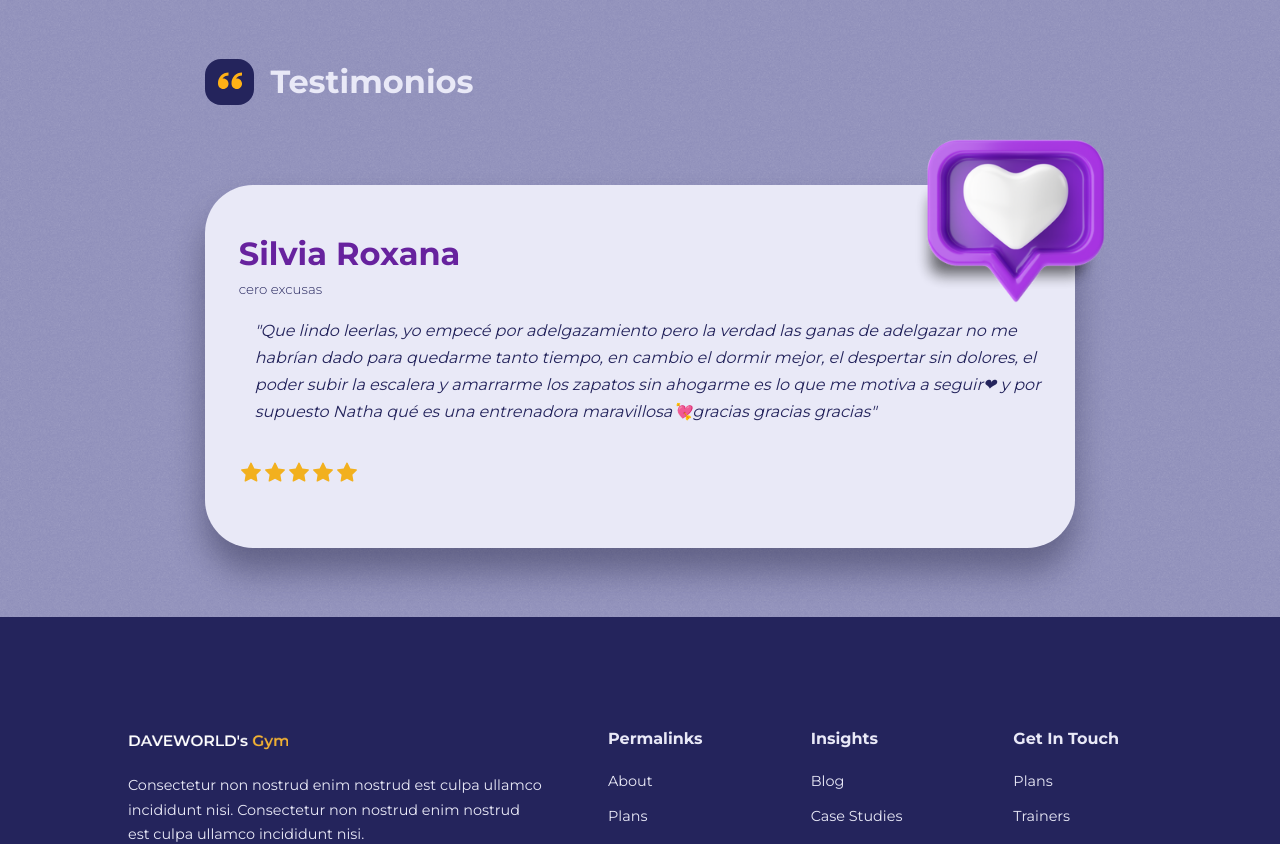
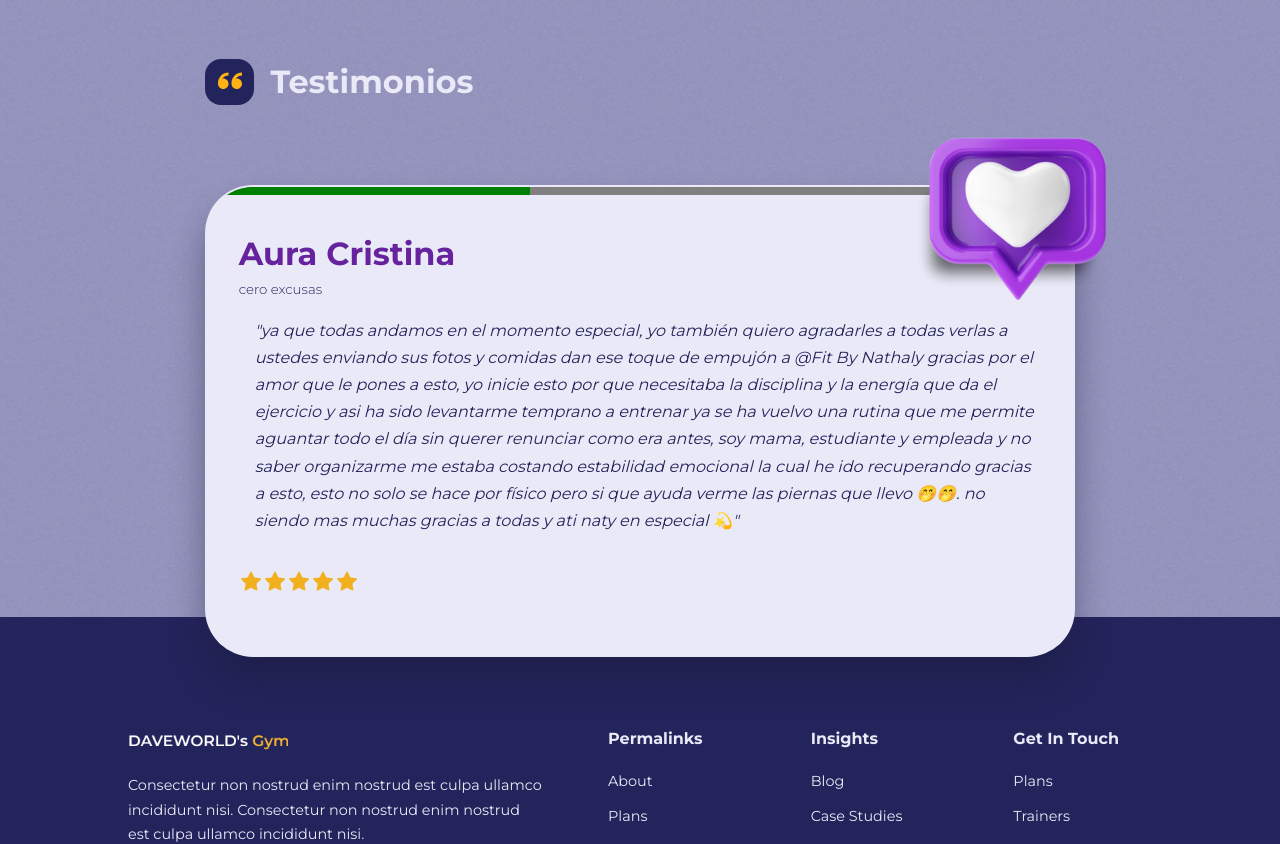
Before and after one commit to hecmarrufo/fitByNathy, a React (Create React App) app: page / in a window 1280 px wide. Shown: the part 3540-4384 px from the top of the page. Built offline with nearby package versions, Linux system fonts and the light colour scheme; a web font is replaced by a local one.

Commit message:
fixes to testimonial coundtown

```diff
--- a/src/components/Testimonial.jsx
+++ b/src/components/Testimonial.jsx
@@ -10,34 +10,26 @@ import gsap from "gsap";
 
 const Testimonial = () => {
 	const [index, setIndex] = useState(0);
+	const [click__flag, setClick__flag] = useState(true);
 	const { id, name, quote, job } = testimonials[index];
 
+	const handleFlagChange = () =>{ setClick__flag(!click__flag); };
 	const handleAfterTestimonial = () => {
 		setIndex((prevValue) => {
-			console.log('seveneleven1989',prevValue);
-			return prevValue + 1;
+			return (prevValue + 1 > testimonials.length - 1 ) ? 0 : prevValue + 1;
 		});
-		if (index >= testimonials.length - 1) {
-			setIndex(0);
+	};
+
+
+	useEffect(() => {
+		if(document.querySelector('.testimonial')){
+			const changeIndex__tl = gsap.timeline({repeat: -1, repeatDelay: 1});
+			changeIndex__tl.from([".testimonial", '.testimonial__heart', '.progressBar'], {opacity:-10, duration:1.3})
+			changeIndex__tl.to([".testimonial", '.testimonial__heart', '.progressBar'], {opacity:1, duration:1})
+			changeIndex__tl.call(handleAfterTestimonial, [], "-=1.3")
+			changeIndex__tl.to('.progressBar', {value: 100, ease: 'none', duration: 10})
 		}
-	};
-	useEffect(() => {
-		const interval = setInterval(() => {
-			gsap.fromTo(`.card-${id}`, {
-				autoAlpha: -10,
-				onComplete: () => {
-					/* eslint-disable no-unused-expressions */
-					handleAfterTestimonial
-				}
-			},
-			{
-				duration: 0.5,
-				autoAlpha: 1,
-			})
-		}, 2500);
-		return () => clearInterval(interval);
-	// eslint-disable-next-line react-hooks/exhaustive-deps
-    },[]);
+	},[click__flag]);
 
 
 	return (
@@ -48,11 +40,11 @@ const Testimonial = () => {
 					title="Testimonios"
 					className="testimonials__head"
 				/>
-				<div className="review__container"  onClick={handleAfterTestimonial}>
-					<Card className={`testimonial cardo -${id}`}>
-						<div className="testimonial__heart">
-							<img src={Heart} alt="testimonios"/>
-						</div>
+				<div className="review__container"  onClick={handleFlagChange}>
+					<div className="testimonial__heart">
+						<img src={Heart} alt="testimonios"/>
+					</div>
+					<Card className={`testimonial card-${id}`}>
 						<h2>{name||"Anónimo"}</h2>
 						<small className="testimonial__title">{job}</small>
 						<p className="testimonial__quote">{`"${quote}"`}</p>
@@ -63,6 +55,7 @@ const Testimonial = () => {
 							<AiFillStar color='#f2b01e'/>
 							<AiFillStar color='#f2b01e'/>
 						</div>
+						<progress className="progressBar" value="0" max="100"></progress>
 					</Card>
 				</div>
 			</div>
--- a/src/data.js
+++ b/src/data.js
@@ -156,60 +156,60 @@ export const testimonials = [
         quote: "@Fit By Nathaly estoy super emocionada y no es a mí a la que van dirigida tan hermosas palabras de cada una, y es que, estamos claras que tú eres nuestro conciencia de fortaleza, tú nos has inspirado a seguir y a decir que sí podemos, se que no me conecto en las mañanas a las clases con ustedes, pero ya en este segundo mes estoy orgullosa de no haber fallado ni un solo día y cumplirme, ya los ejercicios son mi constate. De verdad a parte quiero agradecer a cada una de ustedes chicas, sus historias inspiran también, somos un grupo hermoso de apoyo, de amigas en la distancia. Son todas un sol🫶🏼 estoy feliz de poder continuar, y de poder tener la inspiración de todas sobre toda de nuestra bellísima natha. Un fuerte abrazos 🤗 somos una mejor versión",
         job: "cero excusas"
     },
-    // {
-    //     id: 4,
-    //     name: "Jessy Naffah",
-    //     quote: "@Fit By Nathaly  como te he venido diciendo mil gracias por todo el amor que le colocas a este tu trabajo y vida, realmente estoy muy feliz super mis expectativas tenia mucho miedo ya que una vez intente estar en gimnasio y me lesione y quede curada pero contigo todo es diferente (suena a frase de cajon pa un man) pero es mas que real jajajajja, gracias por ayudarme a dormir en las noches gracias por que me siento muchisimo mejor gracias por ser apoyo y motivación por tu constancia y tu excelente asesoria, empece este mes 3 dias  espero poder ir mejorando cada dia mas, GRACIAS A TODAS LAS CHICAS DEL GRUPO por que me hacen reir y por sus excelentes recomendaciones.",
-    //     job: "cero excusas"
-    // },
-    // {
-    //     id: 5,
-    //     name: "Rossana Martínez",
-    //     quote: "Estoy feliz de haber completado todos los entrenamientos del mes 🥹 no me pude conectar en tres ocasiones por la mañana pero aproveché las grabaciones al máximo. Gracias Nathaly por ser tan buena profe y sobre todo por escribir y estar pendiente esos días que no me pude conectar, conquistaste mi Kokoro ❤ Estoy feliz también porque este próximo mes logré convencer a una amiga a unirse y porque de a poquito se van sintiendo los cambios. Comencé en marzo con 85 kilos y hoy me pese y estoy en 80 🌝 no es mucha la diferencia pero no me he castigado con dietas locas como hacía antes y me siento poderosa por poder ejercitarme a diario. Te quiero mucho gracias por presentarme a @Fit By Nathaly 🫶🏼",
-    //     job: "cero excusas"
-    // },
-    // {
-    //     id: 6,
-    //     name: "",
-    //     quote: "Buenos días chicas!!! Estoy súper agradecida con Dios por haber visto ese anuncio y haberle escrito a Nathy ha Sido una de las mejores decisiones que he podido tomar, por mi y por mi salud,estuve desde agosto hasta este mes encerrada en mi misma, hasta el punto de llegar a pesar 78 kilos midiendo 1.50, me sentia horrible, estaba súper amargada a veces hasta sentía que era mala mamá, este mes han cambiado muchísimas cosas en mi vida, después de tanto tiempo volví a trabajar, volví a comer bien a sentirme bien conmigo misma, agradezco mucho a Nathy y a ustedes porque está semana ha Sido difícil, pero las leo y me doy cuenta que si puedo, que todavía me falta mucho, pero vamos poco a poco, voy a lograr lo que tanto quiero que es sentirme mejor y tener mejor calidad de vida. Gracias chicas y gracias Nathy ❤❤",
-    //     job: "cero excusas"
-    // },
-    // {
-    //     id: 7,
-    //     name: "",
-    //     quote: "Yo tengo que decir que: Gracias por este mes 🫶🏻🫶🏻  por que me levantaba y corría a entrenar, espero que este mes salga el sol y  entrenare afuera, para que me vean jeje. Gracias por que tengo la mejor entrenadora eso era lo que buscaba y este año se me hizo realidad. Gracias a cada una por sus recetas que publican acá, y me encanta que vengan cosas nuevas ya que  es tan creativo y unicó, me gusta que inspiras @Fit By Nathaly a hacer de todo sin quejarse y me llenas de buena energía cada mañana",
-    //     job: "cero excusas"
-    // },
-    // {
-    //     id: 8,
-    //     name: "Violeta Martínez",
-    //     quote: "Yo cada día me siento más feliz de haber encontrado a Cero Excusas. Nunca he sido de hacer ejercicios, jamás! Y cuando lo intentaba, era más bien una tortura😒. Ahora me encanta, lo hago con entusiasmo, no me pierdo una rutina y si me salto un día, no me siento cómoda...tengo que reponerlo. Lo que más me gusta es que no hay forma de aburrirse, Nathaly siempre sale con algo nuevo (como los dichosos cangrejitos 😂😂😂) y cada día nos invita a retarnos. No hay espacio para el aburrimiento. Aparte, he aprendido a quererme, a pensar en mi...esa hora diaria es un regalo que me doy, que me alegra el día, la disfruto y lo mejor es que me da energía, me da salud, agilidad y un bonito reflejo en el espejo.😍😍😍 Gracias Nathaly por ser tan dedicada, por estar pendiente de cada detalle, por hacer de Cero Excusas un rinconcito agradable y de disfrute. Gracias por buscar siempre darnos más. 💕",
-    //     job: "cero excusas"
-    // },
-    // {
-    //     id: 9,
-    //     name: "María Chacín",
-    //     quote: "El hecho de que la chuckytrainer me ha hecho despertarme todos los días a las 4:50 am para entrenar es algo sin precedentes… a mi me gusta dormir, y dormir con DDDD MAYÚSCULA. Me levanto temprano a trabajar porque no soy millonaria 🤣, pero que yo me levante a hacer ejercicio a esa hora???? Noooo eso era algo que yo nunca hubiese imaginado que sería capaz de hacer! Una vez pensé en parar hasta terminar el postgrado, pero cuando comencé a ver los cambios en mi cuerpo, preferí madrugar para tener tiempo para estudiar de noche. Ahora me quedó el gustico 😊",
-    //     job: "cero excusas"
-    // },
-    // {
-    //     id: 10,
-    //     name: "Angie Paadilla",
-    //     quote: "Holis. Este mes empeze con toda la energía. Pero esta última semana no pude hacer ningún día porque mi cuerpo le dió una virosis que estaba dando y aunque tenía todas las ganas no me respondía bien el cuerpo , así que también decidí escucharlo y dejarlo descansar. Pero no solo este mes si no desde que entré a este programa para mí a Sido mi mejor elección nathy y agradezco a la vida que te volví a encontrar después de mucho tiempo. Para diciembre Dios mediante vamos a darle y vamos a Darle sabroso ❤🔥",
-    //     job: "cero excusas"
-    // },
-    // {
-    //     id: 11,
-    //     name: "",
-    //     quote: "Buenas tardes 👋 Un poquito perdida , porque me gusta entrar en vivo , son embargo las clases grabadas quedan muy bien y me e sentido con más fuerza. mi cuerpo en salud mental, emocional y física está ganando mucho cada día y se empieza a notar en una forma natural, tranquila , sana .Agradezco mucho tu guía , tu cariño , tu dedicación y trabajo . La ayuda que brindas es incomparable , es muy personal ❤",
-    //     job: "cero excusas"
-    // },
-    // {
-    //     id: 12,
-    //     name: "Jess T",
-    //     quote: "Bueno mi Nat uff nunca pensé que no hacer ejercicio me diera tan duro. Me siento todo el día como que me falta algo",
-    //     job: "cero excusas"
-    // }
+    {
+        id: 4,
+        name: "Jessy Naffah",
+        quote: "@Fit By Nathaly  como te he venido diciendo mil gracias por todo el amor que le colocas a este tu trabajo y vida, realmente estoy muy feliz super mis expectativas tenia mucho miedo ya que una vez intente estar en gimnasio y me lesione y quede curada pero contigo todo es diferente (suena a frase de cajon pa un man) pero es mas que real jajajajja, gracias por ayudarme a dormir en las noches gracias por que me siento muchisimo mejor gracias por ser apoyo y motivación por tu constancia y tu excelente asesoria, empece este mes 3 dias  espero poder ir mejorando cada dia mas, GRACIAS A TODAS LAS CHICAS DEL GRUPO por que me hacen reir y por sus excelentes recomendaciones.",
+        job: "cero excusas"
+    },
+    {
+        id: 5,
+        name: "Rossana Martínez",
+        quote: "Estoy feliz de haber completado todos los entrenamientos del mes 🥹 no me pude conectar en tres ocasiones por la mañana pero aproveché las grabaciones al máximo. Gracias Nathaly por ser tan buena profe y sobre todo por escribir y estar pendiente esos días que no me pude conectar, conquistaste mi Kokoro ❤ Estoy feliz también porque este próximo mes logré convencer a una amiga a unirse y porque de a poquito se van sintiendo los cambios. Comencé en marzo con 85 kilos y hoy me pese y estoy en 80 🌝 no es mucha la diferencia pero no me he castigado con dietas locas como hacía antes y me siento poderosa por poder ejercitarme a diario. Te quiero mucho gracias por presentarme a @Fit By Nathaly 🫶🏼",
+        job: "cero excusas"
+    },
+    {
+        id: 6,
+        name: "",
+        quote: "Buenos días chicas!!! Estoy súper agradecida con Dios por haber visto ese anuncio y haberle escrito a Nathy ha Sido una de las mejores decisiones que he podido tomar, por mi y por mi salud,estuve desde agosto hasta este mes encerrada en mi misma, hasta el punto de llegar a pesar 78 kilos midiendo 1.50, me sentia horrible, estaba súper amargada a veces hasta sentía que era mala mamá, este mes han cambiado muchísimas cosas en mi vida, después de tanto tiempo volví a trabajar, volví a comer bien a sentirme bien conmigo misma, agradezco mucho a Nathy y a ustedes porque está semana ha Sido difícil, pero las leo y me doy cuenta que si puedo, que todavía me falta mucho, pero vamos poco a poco, voy a lograr lo que tanto quiero que es sentirme mejor y tener mejor calidad de vida. Gracias chicas y gracias Nathy ❤❤",
+        job: "cero excusas"
+    },
+    {
+        id: 7,
+        name: "",
+        quote: "Yo tengo que decir que: Gracias por este mes 🫶🏻🫶🏻  por que me levantaba y corría a entrenar, espero que este mes salga el sol y  entrenare afuera, para que me vean jeje. Gracias por que tengo la mejor entrenadora eso era lo que buscaba y este año se me hizo realidad. Gracias a cada una por sus recetas que publican acá, y me encanta que vengan cosas nuevas ya que  es tan creativo y unicó, me gusta que inspiras @Fit By Nathaly a hacer de todo sin quejarse y me llenas de buena energía cada mañana",
+        job: "cero excusas"
+    },
+    {
+        id: 8,
+        name: "Violeta Martínez",
+        quote: "Yo cada día me siento más feliz de haber encontrado a Cero Excusas. Nunca he sido de hacer ejercicios, jamás! Y cuando lo intentaba, era más bien una tortura😒. Ahora me encanta, lo hago con entusiasmo, no me pierdo una rutina y si me salto un día, no me siento cómoda...tengo que reponerlo. Lo que más me gusta es que no hay forma de aburrirse, Nathaly siempre sale con algo nuevo (como los dichosos cangrejitos 😂😂😂) y cada día nos invita a retarnos. No hay espacio para el aburrimiento. Aparte, he aprendido a quererme, a pensar en mi...esa hora diaria es un regalo que me doy, que me alegra el día, la disfruto y lo mejor es que me da energía, me da salud, agilidad y un bonito reflejo en el espejo.😍😍😍 Gracias Nathaly por ser tan dedicada, por estar pendiente de cada detalle, por hacer de Cero Excusas un rinconcito agradable y de disfrute. Gracias por buscar siempre darnos más. 💕",
+        job: "cero excusas"
+    },
+    {
+        id: 9,
+        name: "María Chacín",
+        quote: "El hecho de que la chuckytrainer me ha hecho despertarme todos los días a las 4:50 am para entrenar es algo sin precedentes… a mi me gusta dormir, y dormir con DDDD MAYÚSCULA. Me levanto temprano a trabajar porque no soy millonaria 🤣, pero que yo me levante a hacer ejercicio a esa hora???? Noooo eso era algo que yo nunca hubiese imaginado que sería capaz de hacer! Una vez pensé en parar hasta terminar el postgrado, pero cuando comencé a ver los cambios en mi cuerpo, preferí madrugar para tener tiempo para estudiar de noche. Ahora me quedó el gustico 😊",
+        job: "cero excusas"
+    },
+    {
+        id: 10,
+        name: "Angie Paadilla",
+        quote: "Holis. Este mes empeze con toda la energía. Pero esta última semana no pude hacer ningún día porque mi cuerpo le dió una virosis que estaba dando y aunque tenía todas las ganas no me respondía bien el cuerpo , así que también decidí escucharlo y dejarlo descansar. Pero no solo este mes si no desde que entré a este programa para mí a Sido mi mejor elección nathy y agradezco a la vida que te volví a encontrar después de mucho tiempo. Para diciembre Dios mediante vamos a darle y vamos a Darle sabroso ❤🔥",
+        job: "cero excusas"
+    },
+    {
+        id: 11,
+        name: "",
+        quote: "Buenas tardes 👋 Un poquito perdida , porque me gusta entrar en vivo , son embargo las clases grabadas quedan muy bien y me e sentido con más fuerza. mi cuerpo en salud mental, emocional y física está ganando mucho cada día y se empieza a notar en una forma natural, tranquila , sana .Agradezco mucho tu guía , tu cariño , tu dedicación y trabajo . La ayuda que brindas es incomparable , es muy personal ❤",
+        job: "cero excusas"
+    },
+    {
+        id: 12,
+        name: "Jess T",
+        quote: "Bueno mi Nat uff nunca pensé que no hacer ejercicio me diera tan duro. Me siento todo el día como que me falta algo",
+        job: "cero excusas"
+    }
 ]
 
 export const plans = [
--- a/src/pages/spa/home.css
+++ b/src/pages/spa/home.css
@@ -316,6 +316,7 @@
     position: relative;
     text-align: left;
     margin-top: 5rem;
+    overflow: hidden;
 }
 
 .testimonial__heart {
@@ -325,6 +326,7 @@
     top: -3rem;
     right: -2rem;
     transition: var(--transition);
+    z-index: 2;
 }
 .card.testimonial {
     box-shadow: 0 1.5rem 2rem rgba(26, 26, 54, 0.4) ;
@@ -353,10 +355,24 @@
 
 .review__container {
     height: 20rem;
+    position: relative;
 }
 .starRating{
     font-size: 1.5rem;
 
+}
+.progressBar {
+    width: 90%;
+    color: var(--color-gray-200);
+    background: color-mix(in srgb, currentColor 40%, transparent);
+    height: 1vh;
+    position: absolute;
+    left: 0;
+    top: 0;
+}
+.progressBar::-moz-progress-bar{
+    color: var(--main-purple);
+    background: color-mix(in srgb, currentColor 30%, transparent);
 }
 
 /******************** FOOTER STYLES ********************/
```
